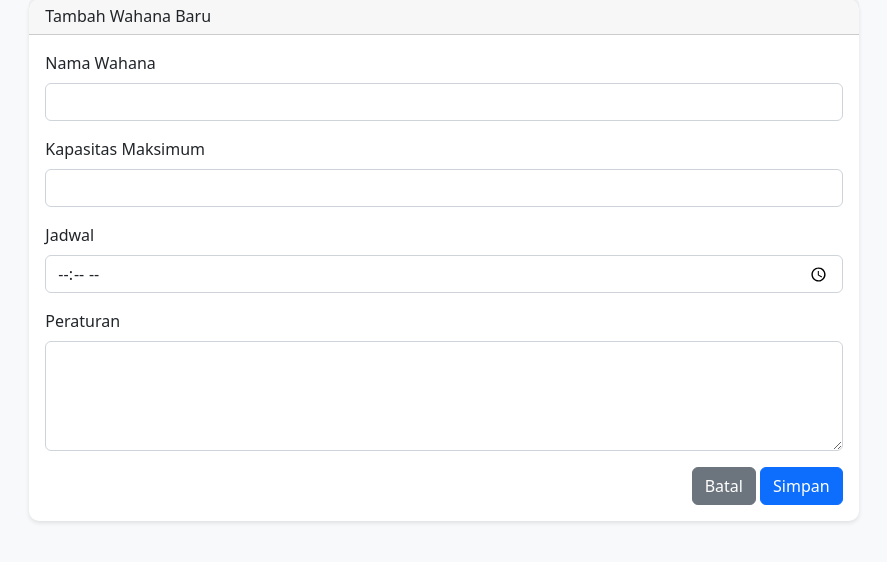
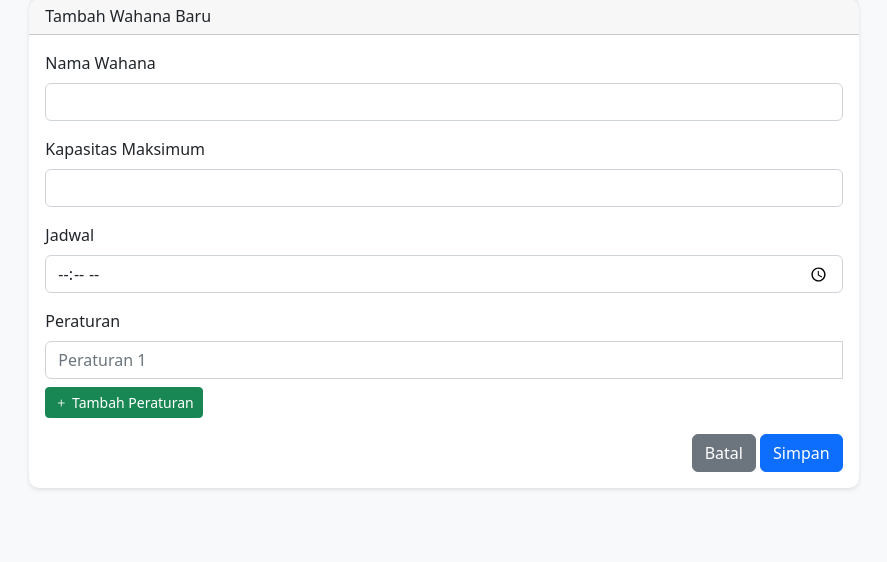
Before and after one commit to BASDAT-KEL8/sizopi, a Django app: page /atraksi/wahana/tambah/ in a window 1280 px wide. Shown: the part 193-755 px from the top of the page, without its empty margins (196-1083 px from the left). Run offline with Django 5.2, Linux system fonts and the light colour scheme; some libraries are stand-ins or nearby versions.

Commit message:
fix edit dan tambah wahana

```diff
--- a/atraksi/templates/atraksi/edit_wahana.html
+++ b/atraksi/templates/atraksi/edit_wahana.html
@@ -40,7 +40,7 @@
                             {% csrf_token %}
                             <div class="mb-3">
                                 <label class="form-label">Nama Wahana</label>
-                                <input type="text" class="form-control" value="{{ wahana.nama_wahana.nama }}" disabled>
+                                <input type="text" name="nama" class="form-control" value="{{ wahana.nama_wahana.nama }}" required>
                             </div>
                             <div class="mb-3">
                                 <label class="form-label">Kapasitas Maksimum</label>
--- a/atraksi/templates/atraksi/tambah_wahana.html
+++ b/atraksi/templates/atraksi/tambah_wahana.html
@@ -52,7 +52,14 @@
                             </div>
                             <div class="mb-3">
                                 <label class="form-label">Peraturan</label>
-                                <textarea name="peraturan" class="form-control" rows="4" required></textarea>
+                                <div id="peraturan-list">
+                                    <div class="input-group mb-2 peraturan-item">
+                                        <input type="text" class="form-control" name="peraturan_multi" placeholder="Peraturan 1" required>
+                                        <button type="button" class="btn btn-danger btn-remove-peraturan" style="display:none"><i class="bi bi-x"></i></button>
+                                    </div>
+                                </div>
+                                <button type="button" class="btn btn-success btn-sm" id="add-peraturan"><i class="bi bi-plus"></i> Tambah Peraturan</button>
+                                <input type="hidden" name="peraturan" id="peraturan-hidden">
                             </div>
                             <div class="text-end">
                                 <a href="{% url 'manage_atraksi' %}" class="btn btn-secondary">Batal</a>
@@ -66,5 +73,34 @@
     </div>
 
     <script src="https://cdn.jsdelivr.net/npm/bootstrap@5.2.3/dist/js/bootstrap.bundle.min.js"></script>
+    <script>
+        document.addEventListener('DOMContentLoaded', function() {
+            let peraturanIdx = 2;
+            document.getElementById('add-peraturan').addEventListener('click', function() {
+                const peraturanList = document.getElementById('peraturan-list');
+                const div = document.createElement('div');
+                div.className = 'input-group mb-2 peraturan-item';
+                div.innerHTML = `<input type="text" class="form-control" name="peraturan_multi" placeholder="Peraturan ${peraturanIdx}" required>\n<button type="button" class="btn btn-danger btn-remove-peraturan"><i class="bi bi-x"></i></button>`;
+                peraturanList.appendChild(div);
+                peraturanIdx++;
+                updateRemoveButtons();
+            });
+            function updateRemoveButtons() {
+                document.querySelectorAll('.btn-remove-peraturan').forEach(btn => {
+                    btn.style.display = document.querySelectorAll('.peraturan-item').length > 1 ? '' : 'none';
+                    btn.onclick = function() {
+                        btn.parentElement.remove();
+                        updateRemoveButtons();
+                    };
+                });
+            }
+            updateRemoveButtons();
+            document.querySelector('form').addEventListener('submit', function(e) {
+                const peraturanInputs = document.querySelectorAll('input[name="peraturan_multi"]');
+                const peraturanArr = Array.from(peraturanInputs).map(input => input.value.trim()).filter(Boolean);
+                document.getElementById('peraturan-hidden').value = peraturanArr.join('. ');
+            });
+        });
+    </script>
 </body>
 </html>
--- a/atraksi/views.py
+++ b/atraksi/views.py
@@ -367,21 +367,24 @@ def tambah_wahana(request):
     if request.method == 'POST':
         nama = request.POST.get('nama')
         kapasitas = request.POST.get('kapasitas')
-        jadwal = request.POST.get('jadwal')
+        jadwal_time = request.POST.get('jadwal')
         peraturan = request.POST.get('peraturan')
+
+        # Konversi waktu ke timestamp dengan tanggal hari ini
+        from datetime import datetime, date
+        today = date.today()
+        jadwal = f"{today} {jadwal_time}"  # Gabungkan tanggal hari ini dengan waktu
 
         conn = get_db_connection()
         cur = conn.cursor()
 
         try:
             cur.execute("BEGIN")
-
             # Create Fasilitas
             cur.execute(
-                "INSERT INTO fasilitas (nama, jadwal, kapasitas_max) VALUES (%s, %s, %s)",
+                "INSERT INTO fasilitas (nama, jadwal, kapasitas_max) VALUES (%s, %s::timestamp, %s)",
                 (nama, jadwal, kapasitas)
             )
-
             # Create Wahana
             cur.execute(
                 "INSERT INTO wahana (nama_wahana, peraturan) VALUES (%s, %s)",
@@ -400,7 +403,6 @@ def tambah_wahana(request):
             conn.close()
 
         return redirect('manage_atraksi')
-
     return render(request, 'atraksi/tambah_wahana.html')
 
 def edit_wahana(request, nama_wahana):
@@ -409,7 +411,7 @@ def edit_wahana(request, nama_wahana):
 
     # Get wahana data
     cur.execute("""
-        SELECT f.nama, f.kapasitas_max, f.jadwal::time, w.peraturan
+        SELECT f.nama, f.kapasitas_max, f.jadwal, w.peraturan
         FROM fasilitas f
         JOIN wahana w ON f.nama = w.nama_wahana
         WHERE f.nama = %s
@@ -423,6 +425,7 @@ def edit_wahana(request, nama_wahana):
         return redirect('manage_atraksi')
 
     if request.method == 'POST':
+        nama_baru = request.POST.get('nama')
         kapasitas = request.POST.get('kapasitas')
         jadwal = request.POST.get('jadwal')
         peraturan = request.POST.get('peraturan')
@@ -430,17 +433,35 @@ def edit_wahana(request, nama_wahana):
         try:
             cur.execute("BEGIN")
 
-            # Update Fasilitas
-            cur.execute(
-                "UPDATE fasilitas SET jadwal = %s, kapasitas_max = %s WHERE nama = %s",
-                (jadwal, kapasitas, nama_wahana)
-            )
+            # First update fasilitas because wahana references it
+            if nama_baru != nama_wahana:
+                # Create new fasilitas record with new name
+                cur.execute(
+                    "INSERT INTO fasilitas (nama, jadwal, kapasitas_max) VALUES (%s, %s::timestamp, %s)",
+                    (nama_baru, jadwal, kapasitas)
+                )
 
-            # Update Wahana
-            cur.execute(
-                "UPDATE wahana SET peraturan = %s WHERE nama_wahana = %s",
-                (peraturan, nama_wahana)
-            )
+                # Update wahana to reference new fasilitas
+                cur.execute(
+                    "UPDATE wahana SET nama_wahana = %s, peraturan = %s WHERE nama_wahana = %s",
+                    (nama_baru, peraturan, nama_wahana)
+                )
+
+                # Delete old fasilitas record
+                cur.execute(
+                    "DELETE FROM fasilitas WHERE nama = %s",
+                    (nama_wahana,)
+                )
+            else:
+                # If name didn't change, just update other fields
+                cur.execute(
+                    "UPDATE fasilitas SET jadwal = %s::timestamp, kapasitas_max = %s WHERE nama = %s",
+                    (jadwal, kapasitas, nama_wahana)
+                )
+                cur.execute(
+                    "UPDATE wahana SET peraturan = %s WHERE nama_wahana = %s",
+                    (peraturan, nama_wahana)
+                )
 
             cur.execute("COMMIT")
             messages.success(request, 'Wahana berhasil diperbarui')
```
